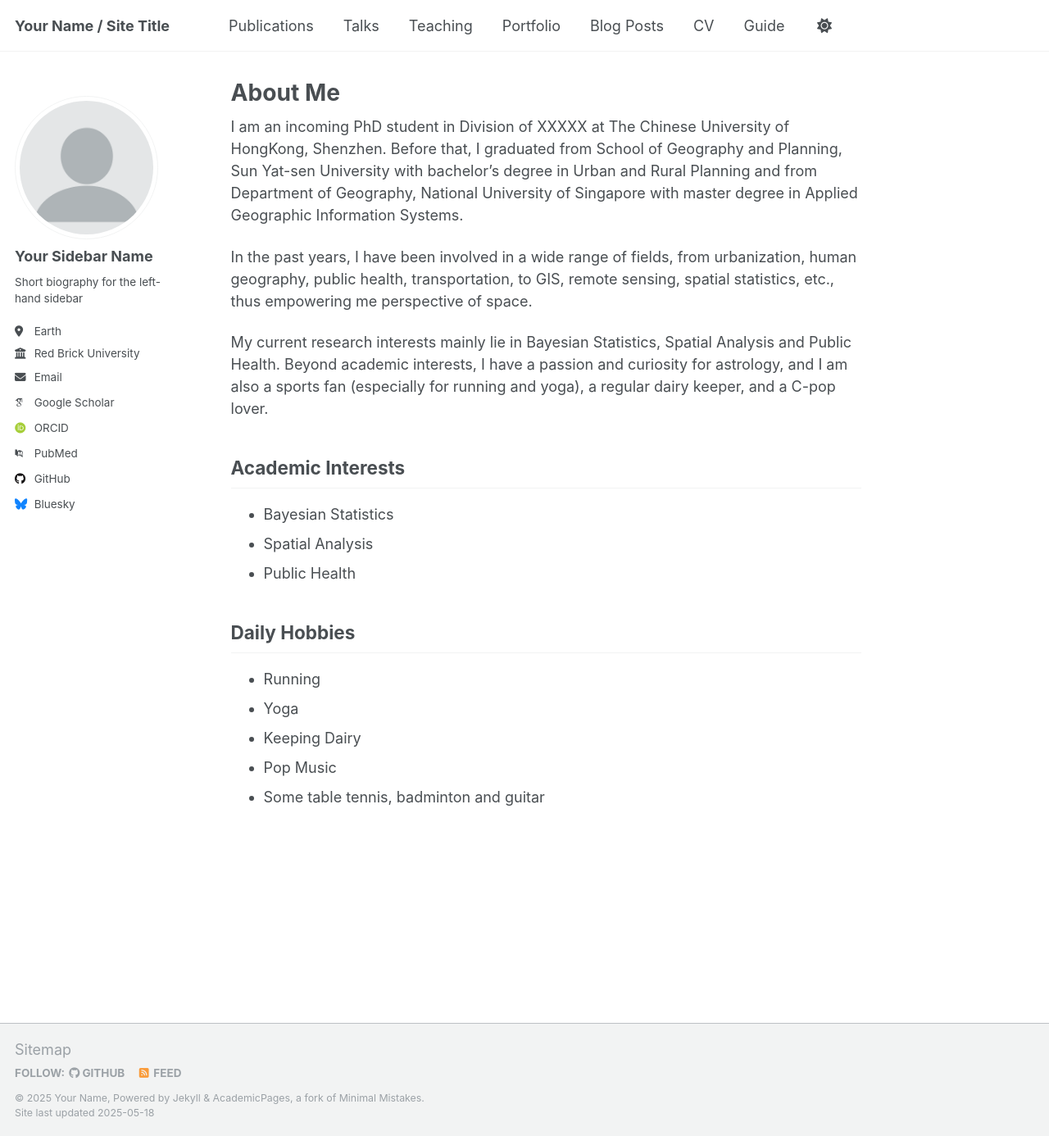
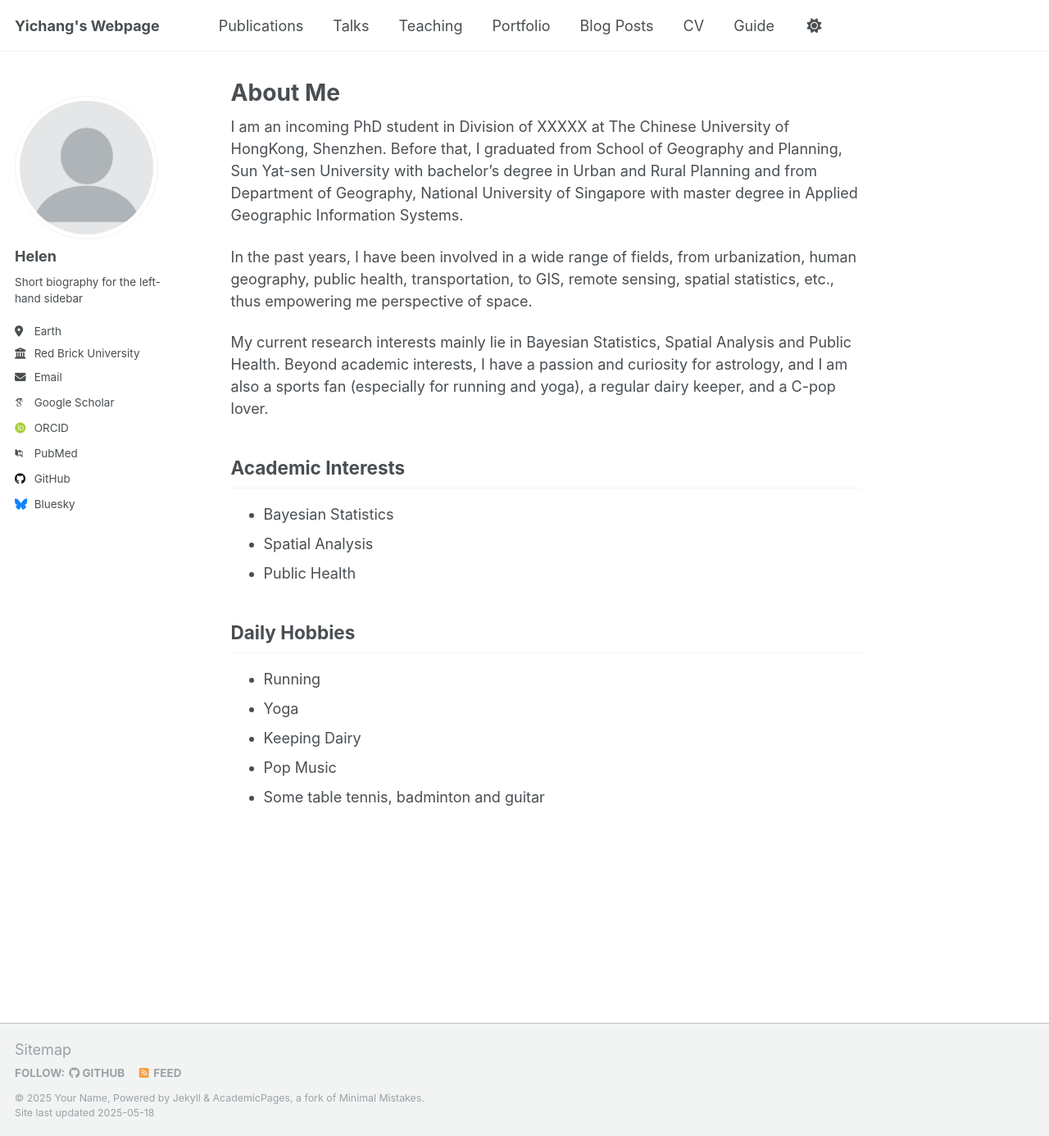
Before and after one commit to Helensyc/helensyc.github.io, a Jekyll site: the page built from _pages/about.md, in a window 1280 px wide and 1386 px high. Shown: the whole window at 82% size. Built offline with Jekyll 4.4.1, drawn with Linux system fonts in a browser that asks for light colours; some web fonts are replaced.

Commit message:
_config.yml

```diff
--- a/_config.yml
+++ b/_config.yml
@@ -9,7 +9,7 @@
 # Basic Site Settings
 locale                   : "en-US"
 site_theme               : "default"
-title                    : "Your Name / Site Title"
+title                    : "Yichang's Webpage"
 title_separator          : "-"
 name                     : &name "Your Name"
 description              : &description "personal description"
@@ -23,13 +23,13 @@ repository               : "academicpages/academicpages.github.io"
 author:
   # Biographic information
   avatar           : "profile.png"
-  name             : "Your Sidebar Name"
+  name             : "Helen"
   pronouns         : # example: "she/her"
   bio              : "Short biography for the left-hand sidebar"
   location         : "Earth"
   employer         : "Red Brick University"
   uri              : # URL
-  email            : "none@example.org"
+  email            : "helensyc@foxmail.com"
 
   # Academic websites
   academia         : # URL
```
